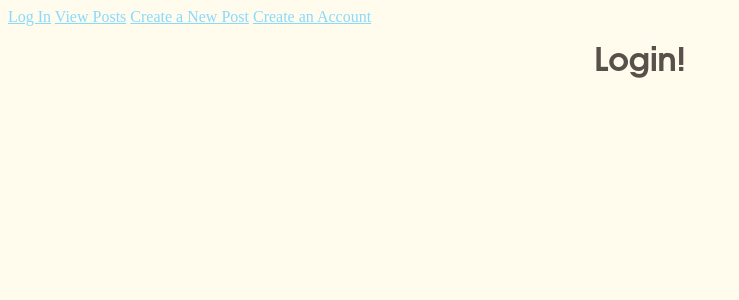
After one commit to jay-hen/blogs, a Flask app: page /login in a window 1280 px wide. The commit adds this page. Shown: the top 300 px of the page, without its empty margins (0-739 px from the left). Run offline with Flask 2, Linux system fonts and the light colour scheme.

Commit message:
Added signup/login templates and routes

```diff
--- a/main.py
+++ b/main.py
@@ -12,10 +12,23 @@ class Blog(db.Model):
     id = db.Column(db.Integer, primary_key=True)
     title = db.Column(db.String(120))
     body = db.Column(db.String(500))
+    owner_id = db.Column(db.Integer, db.ForeignKey('user.id'))
 
-    def __init__(self, title, body):
+    def __init__(self, title, body, owner):
         self.title = title
         self.body = body
+        self.owner = owner
+
+class User(db.Model):
+
+    id = db.Column(db.Integer, primary_key=True)
+    username = (db.String(60))
+    password = (db.String(30))
+    blogs = db.relationship('Blog', backref='owner')
+
+def __init_(self, username, password):
+    self.username = username
+    self.password = password
 
 @app.route('/')
 def index():
@@ -37,6 +50,7 @@ def listings():
 def new_post():
     title = ''
     body = ''
+    owner = ''
     title_error = ''
     body_error = ''
 
@@ -62,5 +76,13 @@ def new_post():
     if request.method == 'GET':
          return render_template("form.html", web_title="Create a New Post")
 
+@app.route('/signup', methods= ['get'])
+def signup():
+    return render_template('signup.html', web_title='Create an Account!')
+
+@app.route('/login', methods=['get'])
+def login():
+    return render_template('login.html', web_title='Go on and Log in!')
+
 if __name__ == '__main__':
     app.run()
--- a/templates/base.html
+++ b/templates/base.html
@@ -7,8 +7,10 @@
     <link rel="stylesheet" type="text/css" href="/static/css/styles.css">
     <title>{{web_title}}</title>
     <nav>
+        <a href='/login'>Log In</a>
         <a href="/blog">View Posts</a>
         <a href="/new-post">Create a New Post</a>
+        <a href="/signup">Create an Account</a>
     </nav>
 </head>
 <body>
--- /dev/null
+++ b/templates/login.html
@@ -0,0 +1,7 @@
+{% extends "base.html" %}
+
+{% block content %}
+
+<h1>Login!</h1>
+
+{% endblock %}
```
Also changed, not shown: templates/signup.html (added, +7 -0 lines).
